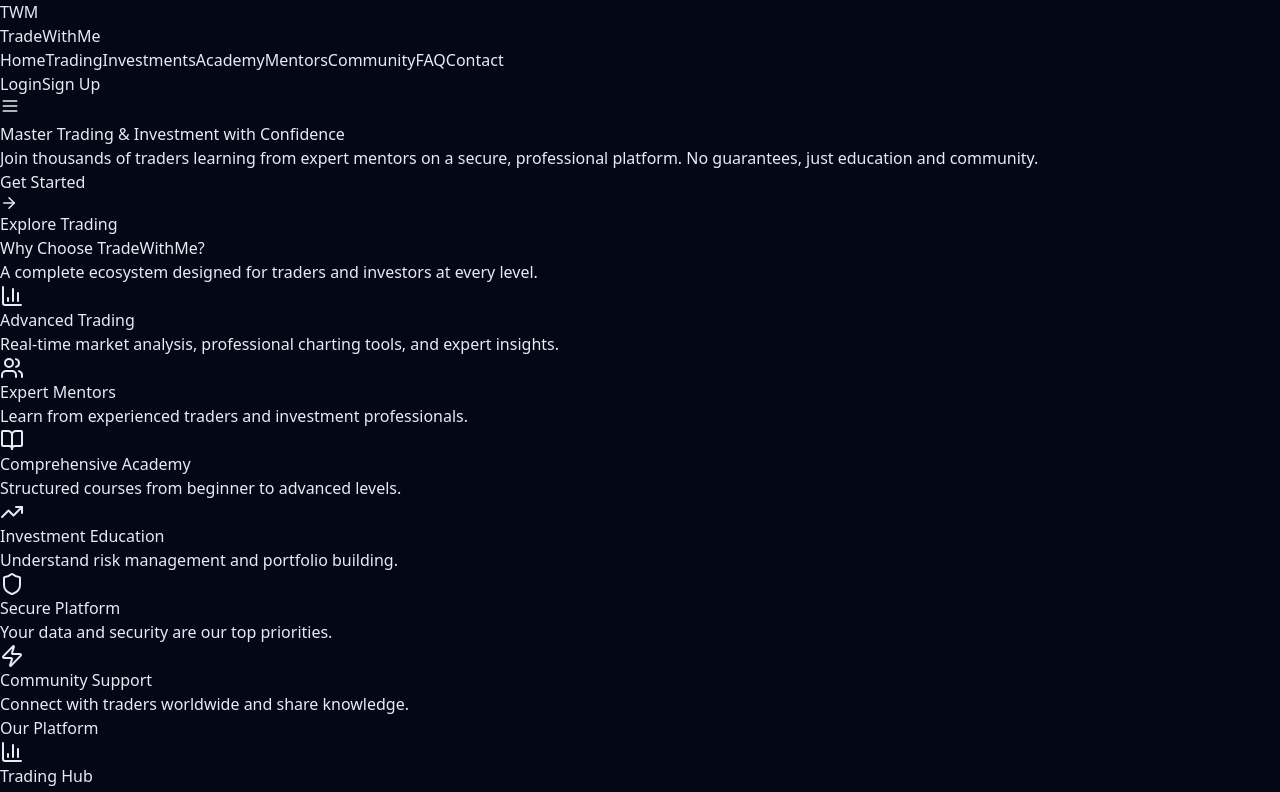
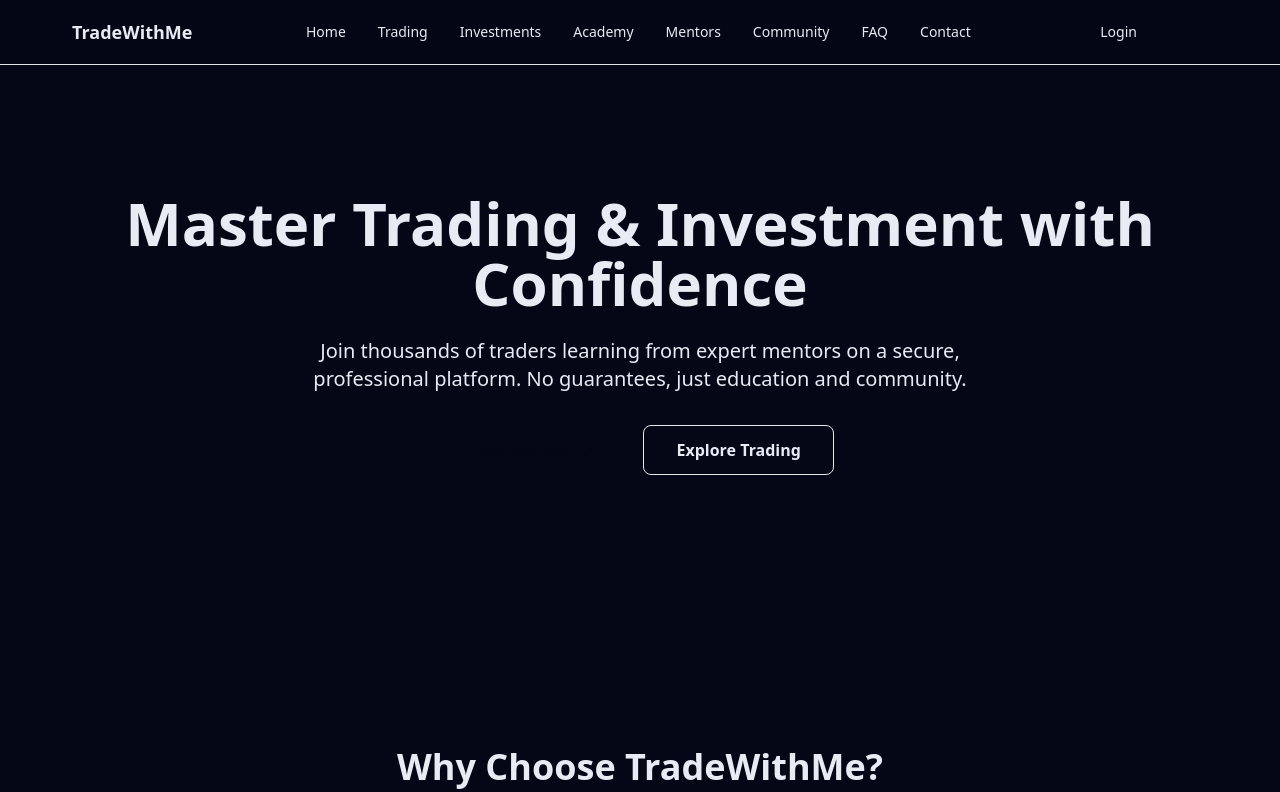
Before and after one commit to wilcotrillions/tradewithme-global, a Next.js app: page / in a window 1280 px wide. Shown: the top 792 px of the page. Built offline with nearby package versions, Linux system fonts and the light colour scheme.

Commit message:
Add Tailwind CSS configuration file

```diff
--- /dev/null
+++ b/tailwind.config.js
@@ -0,0 +1,18 @@
+/** @type {import('tailwindcss').Config} */
+const config = {
+  content: [
+    "./app/**/*.{js,ts,jsx,tsx,mdx}",
+    "./components/**/*.{js,ts,jsx,tsx,mdx}",
+  ],
+  theme: {
+    extend: {
+      colors: {
+        background: "#040816",
+        foreground: "#e7ebf4",
+      },
+    },
+  },
+  plugins: [],
+};
+
+export default config;
```
